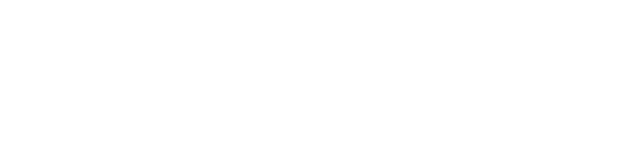
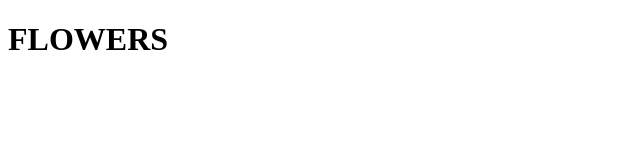
Before and after one commit to Gayatripatil1908/event-ticket, a plain HTML site: page pages/navbar.html in a window 1280 px wide. Shown: the whole page, without its empty margins (0-640 px from the left). Drawn offline with Linux system fonts and the light colour scheme.

Commit message:
heading added

```diff
--- a/pages/navbar.html
+++ b/pages/navbar.html
@@ -6,6 +6,6 @@
     <title>navbar</title>
 </head>
 <body>
-
+    <h1 class="heading">FLOWERS</h1>
 </body>
 </html>
```
